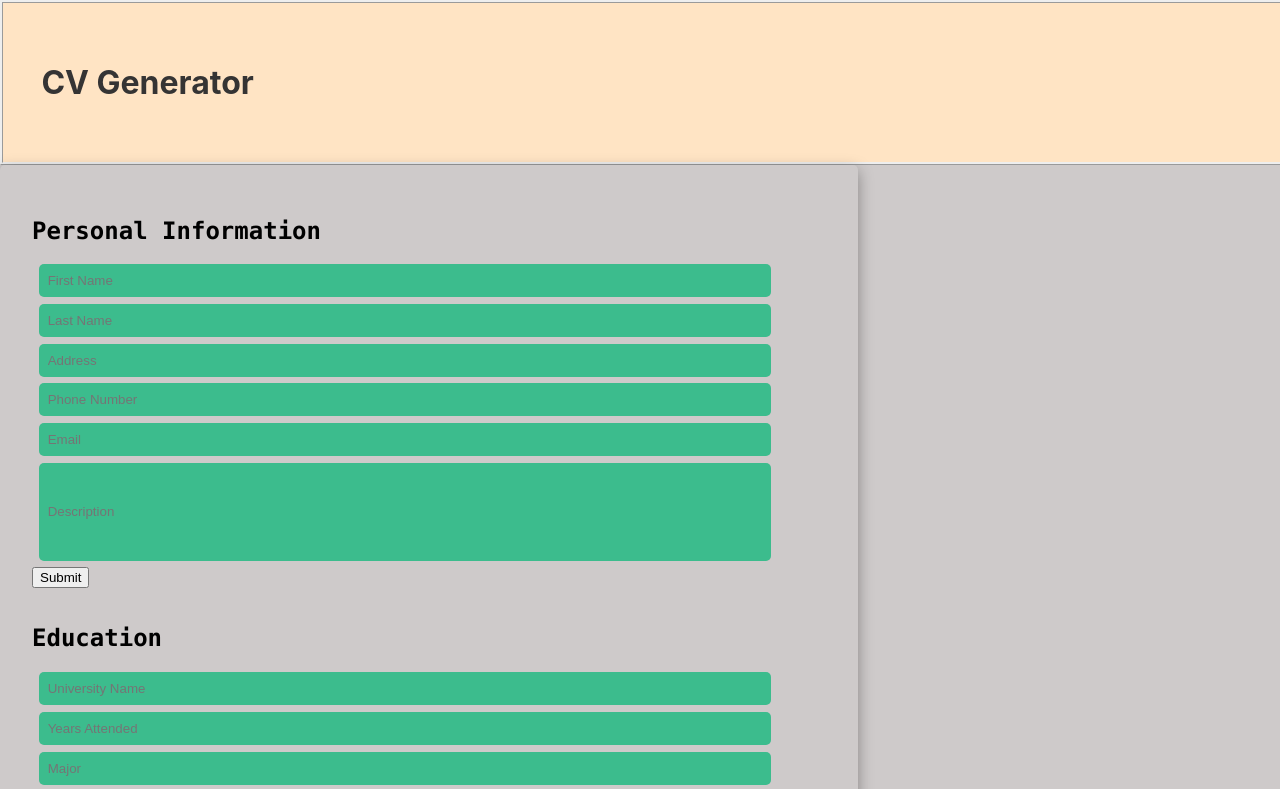
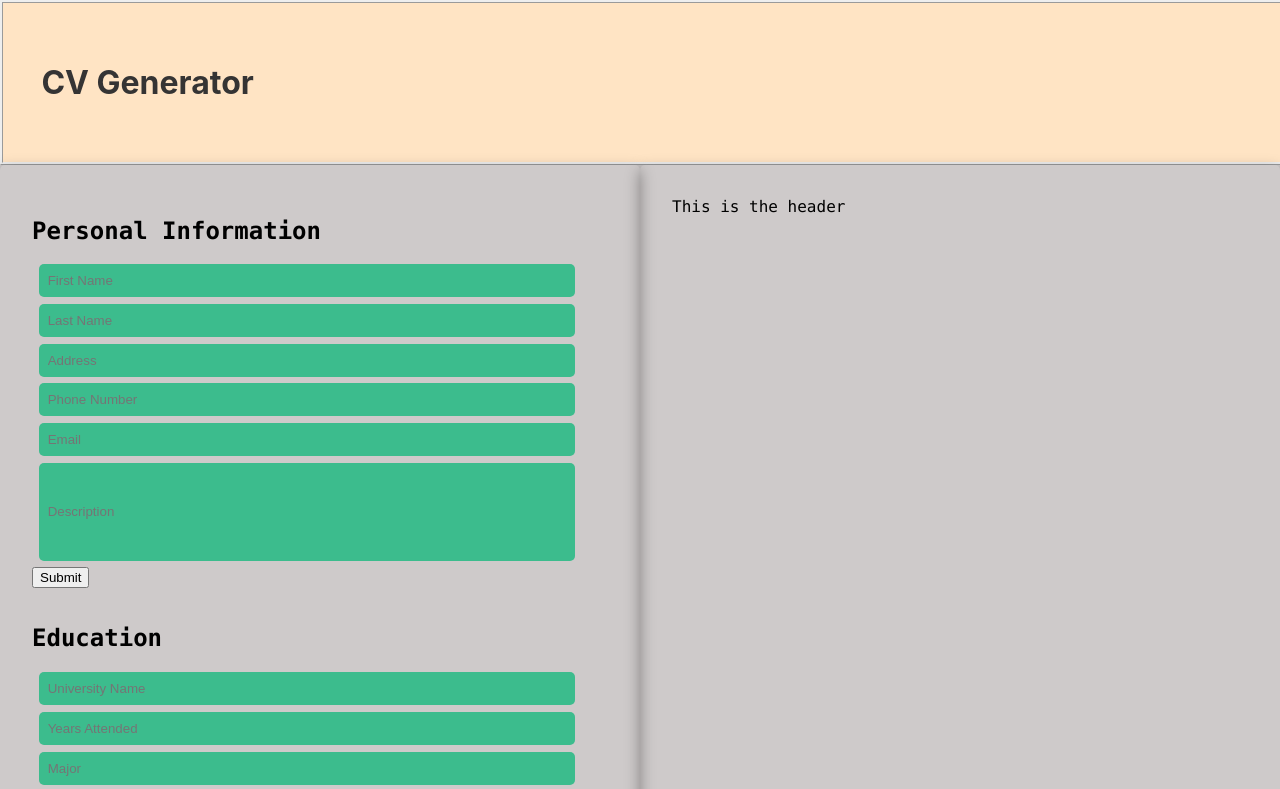
Before and after one commit to RajPatel97/CV-Generator, a React (Create React App) app: page / in a window 1280 px wide. Shown: the top 789 px of the page. Built offline with nearby package versions, Linux system fonts and the light colour scheme.

Commit message:
fixing display flex issues

```diff
--- a/src/App.js
+++ b/src/App.js
@@ -2,19 +2,21 @@ import Header from "./components/Header";
 import GeneralInformation from "./components/General";
 import Education from "./components/Education";
 import Experience from "./components/Experience";
+import CVdisplay from "./components/CVdisplay";
 function App() {
   return (
+    <div>
+    <Header />
     <div className="body-content">
-      <Header />
       <div className="input-container">
       <GeneralInformation />
       <Education />
       <Experience />
       </div>
-
-
+      {/* add logic for the cv display here*/}
+      <CVdisplay />
     </div>
-
+    </div>
   );
 }
 
--- /dev/null
+++ b/src/components/CVdisplay.js
@@ -0,0 +1,15 @@
+import { useState } from "react";
+
+
+
+const CVdisplay = () => {
+    return (
+        <div className="input-container">
+        <header className="displayHeader">This is the header</header>
+
+
+        </div>
+      );
+}
+
+export default CVdisplay;
--- a/src/index.css
+++ b/src/index.css
@@ -23,7 +23,7 @@ code {
 }
 
 .body-content{
-
+  display:flex;
 }
 
 .input-container{
@@ -65,3 +65,7 @@ code {
   height:80px;
   overflow-wrap: break-word;
 }
+
+.displayHeader{
+
+}
```
